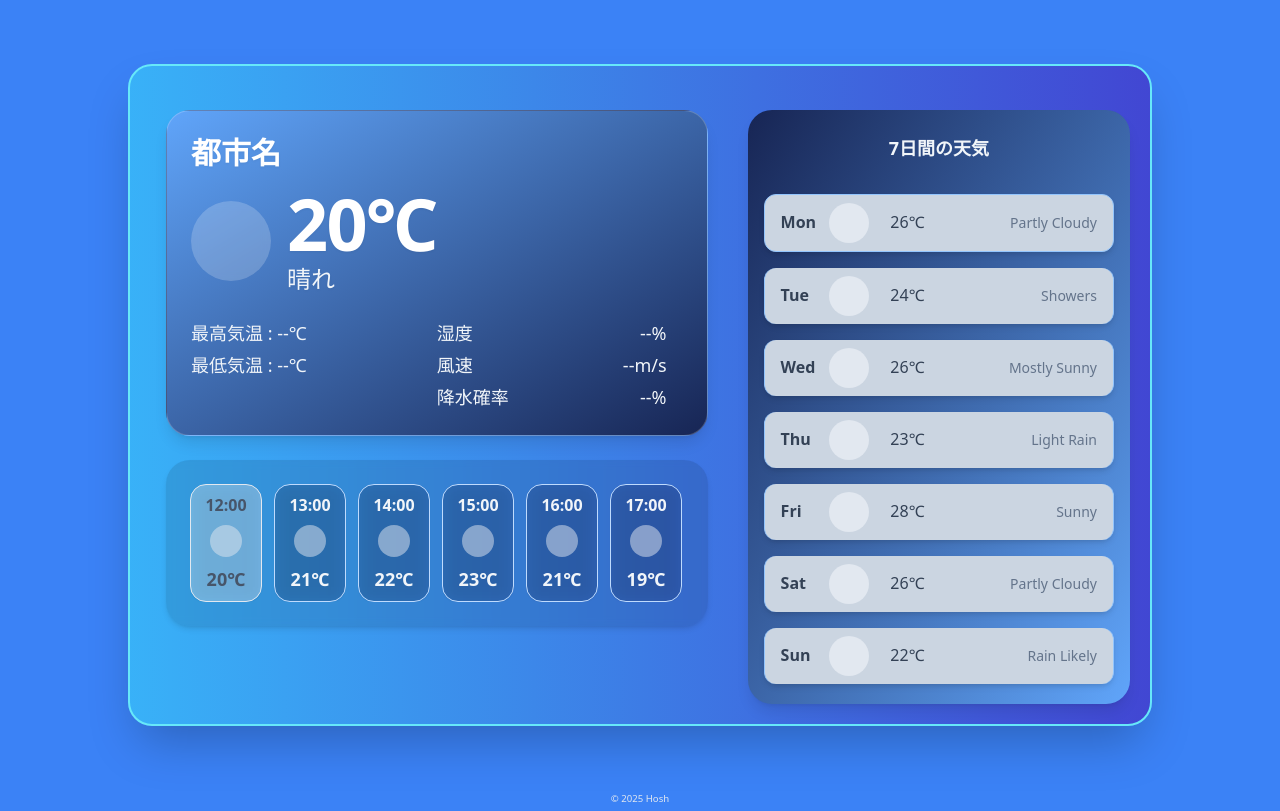
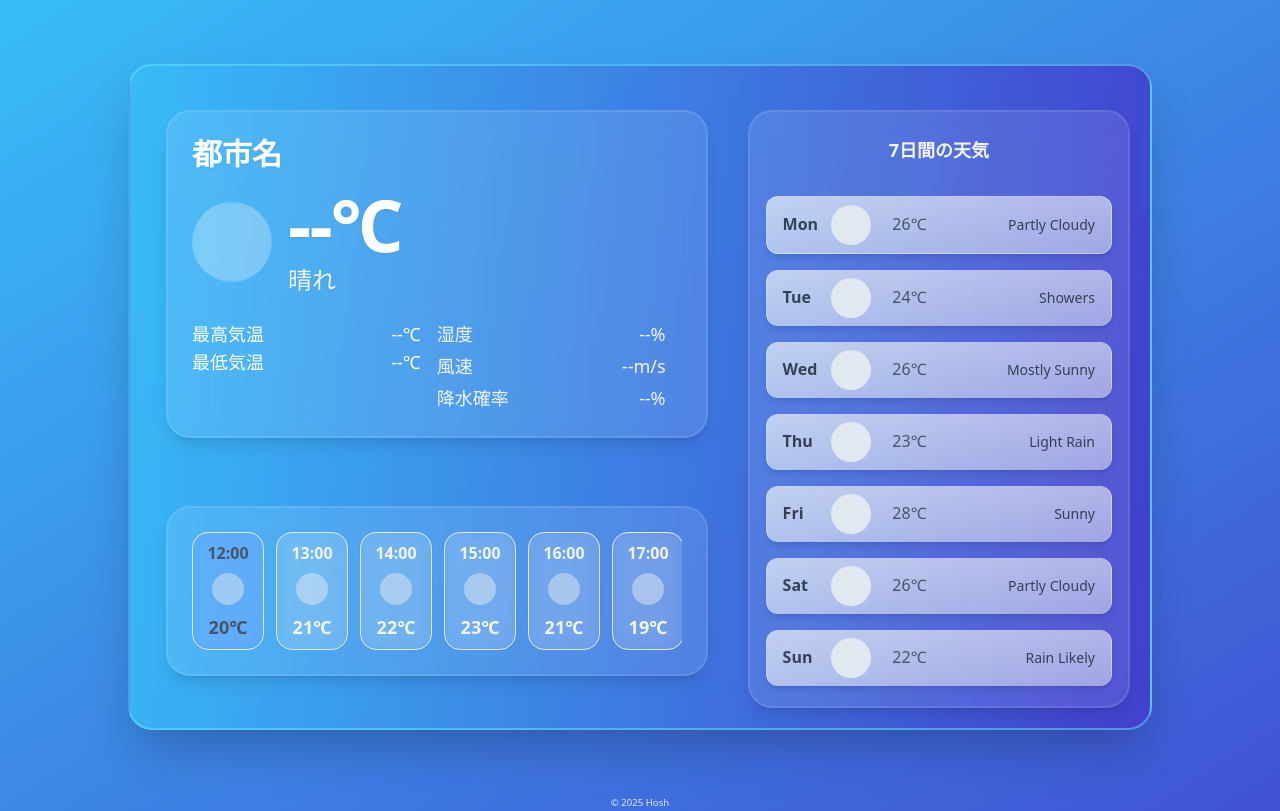
Before and after one commit to fried-hosh/weather-app, a React (Vite) app: page / in a window 1280 px wide. Built offline with nearby package versions, Linux system fonts and the light colour scheme.

Commit message:
refactor: API連携に向けてprops調整 - カード背景と文字色まわりのデザインを微調整

```diff
--- a/src/App.tsx
+++ b/src/App.tsx
@@ -6,14 +6,14 @@ import AppFooter from "./components/AppFootre";
 function App() {
   return (
     // 全体の背景。青のグラデーション
-    <div className="flex flex-col bg-blue-500 text-white">
+    <div className="min-h-dvh flex flex-col bg-gradient-to-br from-sky-400/80 to-indigo-700/80 text-white">
       <main className="flex w-full flex-1 flex-col">
         {/* メディアクエリ */}
         <div
           className="
-          sm:mx-auto sm:max-w-3xl sm:px-4
-          lg:max-w-5xl lg:grid lg:grid-cols-[minmax(0,3fr)_minmax(0,2fr)] lg:gap-6
-          lg:rounded-3xl lg:border-2 lg:border-cyan-300 lg:p-5 lg:my-16 lg:shadow-2xl
+          sm:px-4
+          lg:mx-auto lg:max-w-5xl lg:grid lg:grid-cols-[minmax(0,3fr)_minmax(0,2fr)] lg:gap-6
+          lg:rounded-3xl lg:border-2 lg:border-cyan-300/50 lg:p-5 lg:my-16 lg:shadow-2xl
           lg:bg-gradient-to-r lg:from-sky-400/80 lg:to-indigo-700/80
           "
         >
--- a/src/components/CurrentWeatherCard.tsx
+++ b/src/components/CurrentWeatherCard.tsx
@@ -1,13 +1,15 @@
 type CurrentWeatherCardProps = {
   cityName?: string;
-  temperature?: string;
+  temp?: number;
   description?: string;
   iconUrl?: string;
 };
 
-const CurrentWeatherCard = ({ cityName = "都市名", temperature = "20℃", description = "晴れ", iconUrl }: CurrentWeatherCardProps) => {
+const CurrentWeatherCard = ({ cityName = "都市名", temp, description = "晴れ", iconUrl }: CurrentWeatherCardProps) => {
+  const displayTemp = temp !== undefined ? `${Math.round(temp)}℃` : "--℃";
+
   return (
-    <section aria-labelledby="current-weather-title" className="rounded-3xl border border-white/20 p-6 text-white shadow-lg backdrop-blur-md bg-gradient-to-br from-blue-400 to-blue-950">
+    <section aria-labelledby="current-weather-title" className="rounded-3xl border-2 border-white/10 p-6 text-white shadow-lg backdrop-blur-md bg-white/10">
       {/* 見出し */}
       <header className="mb-4 flex items-center justify-between">
         <h2 id="current-weather-title" className="text-4xl font-semibold drop-shadow-sm lg:text-3xl">
@@ -20,7 +22,7 @@ const CurrentWeatherCard = ({ cityName = "都市名", temperature = "20℃", des
         {iconUrl ? <img className="size-20 drop-shadow-md" src={iconUrl} alt={description || ""} /> : <div className="size-20 rounded-full bg-white/20 backdrop-blur-sm" aria-hidden />}
         <div className="min-w-0 flex-1">
           <p className="text-6xl font-bold leading-none tracking-tight drop-shadow-sm lg:text-7xl" aria-live="polite">
-            {temperature}
+            {displayTemp}
           </p>
           <p className="mt-1 truncate text-2xl font-medium text-slate-100 drop-shadow-sm">{description}</p>
         </div>
@@ -28,13 +30,13 @@ const CurrentWeatherCard = ({ cityName = "都市名", temperature = "20℃", des
 
       <div className="mt-6 grid grid-cols-2 text-lg">
         {/* 最高・最低気温 */}
-        <div className="space-y-1 text-slate-100">
-          <p>
-            <span className="">最高気温 : </span>
+        <div className="">
+          <p className="flex items-baseline justify-between pr-4">
+            <span>最高気温</span>
             <span className="font-medium">--℃</span>
           </p>
-          <p>
-            <span className=""> 最低気温 : </span>
+          <p className="flex items-baseline justify-between pr-4">
+            <span>最低気温</span>
             <span className="font-medium">--℃</span>
           </p>
         </div>
--- a/src/components/DailyForecast.tsx
+++ b/src/components/DailyForecast.tsx
@@ -4,24 +4,30 @@ import AppFooter from "./AppFootre";
 type DailyItem = {
   day: string;
   iconUrl?: string;
-  temp: string;
+  temp: number;
   description?: string;
 };
 
+type DailyForecastProps = {
+  items?: DailyItem[];
+};
+
 const dummyDaily: DailyItem[] = [
-  { day: "Mon", temp: "26℃", description: "Partly Cloudy" },
-  { day: "Tue", temp: "24℃", description: "Showers" },
-  { day: "Wed", temp: "26℃", description: "Mostly Sunny" },
-  { day: "Thu", temp: "23℃", description: "Light Rain" },
-  { day: "Fri", temp: "28℃", description: "Sunny" },
-  { day: "Sat", temp: "26℃", description: "Partly Cloudy" },
-  { day: "Sun", temp: "22℃", description: "Rain Likely" },
+  { day: "Mon", temp: 26, description: "Partly Cloudy" },
+  { day: "Tue", temp: 24, description: "Showers" },
+  { day: "Wed", temp: 26, description: "Mostly Sunny" },
+  { day: "Thu", temp: 23, description: "Light Rain" },
+  { day: "Fri", temp: 28, description: "Sunny" },
+  { day: "Sat", temp: 26, description: "Partly Cloudy" },
+  { day: "Sun", temp: 22, description: "Rain Likely" },
 ];
 
-const DailyForecast = () => {
+const DailyForecast = ({ items }: DailyForecastProps) => {
   const [isExpanded, setIsExpanded] = useState(false);
   const [touchStart, setTouchStart] = useState<number | null>(null);
   const listRef = useRef<HTMLDivElement>(null);
+
+  const data = items && items.length > 0 ? items : dummyDaily;
 
   // シートを開閉する関数
   const toggleSheet = () => {
@@ -97,15 +103,15 @@ const DailyForecast = () => {
 
         ${isExpanded ? "translate-y-0" : "translate-y-[60dvh]"}
 
-        sm:static sm:h-auto sm:translate-y-0 sm:m-0 sm:rounded-3xl
-        lg:shadow-lg lg:backdrop-blur-md lg:bg-gradient-to-tl lg:from-blue-400 lg:to-blue-950 lg:mt-6
+        sm:static sm:h-auto sm:translate-y-0 sm:m-0 sm:rounded-3xl sm:bg-white/10 sm:shadow-lg
+        lg:shadow-lg lg:backdrop-blur-md lg:border-2 lg:border-white/10 lg:mt-6
     `}
     >
       {/* ハンドルバー */}
       <div onClick={toggleSheet} onTouchStart={handleTouchStart} onTouchEnd={handleTouchEnd} className="flex w-full flex-col items-center justify-center pb-2 pt-4 sm:cursor-auto">
         <div className="mt-1 h-1.5 w-12 rounded-full bg-slate-400 sm:hidden" />
 
-        <h2 id="daily-forecast-title" className="pt-2 pb-2 text-center text-lg font-bold text-slate-700 lg:text-slate-100">
+        <h2 id="daily-forecast-title" className="pt-2 pb-2 text-center text-lg font-bold text-slate-700 sm:text-slate-100">
           7日間の天気
         </h2>
       </div>
@@ -117,20 +123,28 @@ const DailyForecast = () => {
         id="daily-forecast-list"
         role="list"
         className="flex-1 overflow-y-auto px-6 pb-8 md:p-4 md:overflow-visible"
-        // スマホで閉じてる時はスクロールさせない（誤操作防止）
+        // スマホで閉じている間はスクロールさせない（誤操作防止）
         style={{ overflowY: isExpanded ? "auto" : "hidden" }}
       >
         <div className="flex flex-col md:gap-3 md:divide-y-0">
-          {dummyDaily.map((item) => (
-            <div key={item.day} className="flex items-center rounded-xl border border-blue-300 bg-slate-300 mb-1 px-4 py-2 shadow-md" role="listitem">
+          {data.map((item) => (
+            <div
+              key={item.day}
+              className="
+                flex items-center rounded-xl border border-white/30 bg-slate-300 mb-1 px-4 py-2 shadow-md
+                sm:bg-slate-200/50
+                sm:bg-gradient-to-br sm:from-white/40 sm:to-white/5
+                "
+              role="listitem"
+            >
               {/* 曜日 */}
-              <p className="w-12 font-semibold text-slate-700">{item.day}</p>
+              <p className="w-12 font-semibold text-slate-700 ">{item.day}</p>
               {/* 天気アイコン */}
               {item.iconUrl ? <img className="size-10 rounded-full" src={item.iconUrl} alt={item.description ?? ""} /> : <div className="size-10 rounded-full bg-slate-200" aria-hidden />}
               {/* 気温 */}
-              <p className="w-14 text-right text-slate-700">{item.temp}</p>
+              <p className="w-14 text-right text-slate-600">{item.temp}℃</p>
               {/* 説明 */}
-              <p className="flex-1 text-right text-sm text-slate-500">{item.description}</p>
+              <p className="flex-1 text-right text-sm text-slate-700">{item.description}</p>
             </div>
           ))}
         </div>
--- a/src/components/HourlyForecast.tsx
+++ b/src/components/HourlyForecast.tsx
@@ -2,28 +2,34 @@ import { useRef } from "react";
 
 type HourlyItem = {
   time: string;
-  temp: string;
+  temp: number;
   iconUrl?: string;
   description?: string;
 };
 
+type HourlyForecastProps = {
+  items?: HourlyItem[];
+};
+
 const dummyHourly: HourlyItem[] = [
-  { time: "12:00", temp: "20℃", description: "くもり" },
-  { time: "13:00", temp: "21℃", description: "くもり時々晴れ" },
-  { time: "14:00", temp: "22℃", description: "晴れ" },
-  { time: "15:00", temp: "23℃", description: "晴れ" },
-  { time: "16:00", temp: "21℃", description: "くもり" },
-  { time: "17:00", temp: "19℃", description: "雨" },
-  { time: "18:00", temp: "18℃", description: "雨" },
-  { time: "19:00", temp: "17℃", description: "雨" },
-  { time: "20:00", temp: "16℃", description: "雨" },
-  { time: "21:00", temp: "15℃", description: "雨" },
-  { time: "22:00", temp: "14℃", description: "雨" },
+  { time: "12:00", temp: 20, description: "くもり" },
+  { time: "13:00", temp: 21, description: "くもり時々晴れ" },
+  { time: "14:00", temp: 22, description: "晴れ" },
+  { time: "15:00", temp: 23, description: "晴れ" },
+  { time: "16:00", temp: 21, description: "くもり" },
+  { time: "17:00", temp: 19, description: "雨" },
+  { time: "18:00", temp: 18, description: "雨" },
+  { time: "19:00", temp: 17, description: "雨" },
+  { time: "20:00", temp: 16, description: "雨" },
+  { time: "21:00", temp: 15, description: "雨" },
+  { time: "22:00", temp: 14, description: "雨" },
 ];
 
-const HourlyForecast = () => {
+const HourlyForecast = ({ items }: HourlyForecastProps) => {
   // スクロール要素への参照を作成
   const scrollRef = useRef<HTMLDivElement>(null);
+
+  const data = items && items.length > 0 ? items : dummyHourly;
 
   // スクロール操作の関数
   const scroll = (direction: "left" | "right") => {
@@ -46,7 +52,7 @@ const HourlyForecast = () => {
     <section
       className="
       group relative w-full
-      lg:rounded-3xl lg:bg-black/10 lg:p-6 lg:backdrop-blur-sm lg:shadow-md
+      lg:rounded-3xl lg:bg-white/10 lg:p-6 lg:backdrop-blur-sm lg:shadow-lg lg:border-2 lg:border-white/10 lg:mt-auto
       "
       aria-labelledby="hourly-forecast-title"
     >
@@ -74,14 +80,14 @@ const HourlyForecast = () => {
       {/* ref={scrollRef}でリストのDOMをuseRef.currentに保存して操作する */}
       <div ref={scrollRef} className="no-scrollbar flex w-full snap-x gap-3 overflow-x-auto scroll-smooth px-1 " role="list">
         {/* ここにAPI入れる */}
-        {dummyHourly.map((item, index) => (
+        {data.map((item, index) => (
           <div
             key={item.time}
             role="listitem"
             className={`flex min-w-[4.5rem] shrink-0 snap-start flex-col items-center justify-between gap-2 rounded-2xl border shadow-sm backdrop-blur transition-colors
           ${
             /* 「Now」など特定の要素を目立たせる場合の条件分岐例（今回はindex=0をハイライト） */
-            index === 0 ? "border-slate-200 bg-white/30 text-slate-600" : "border-blue-200 bg-blue-950/20 text-slate-100"
+            index === 0 ? "border-slate-200 bg-white/40 text-slate-600 lg:bg-blue-400/60" : "bg-white/10 text-slate-100"
           } `}
           >
             {/* 時間 */}
@@ -91,7 +97,7 @@ const HourlyForecast = () => {
             {item.iconUrl ? <img className="size-8 " src={item.iconUrl} alt={item.description ?? ""} /> : <div className="size-8 rounded-full bg-slate-200/50 dark:bg-slate-600/50" aria-hidden />}
 
             {/* 気温 */}
-            <p className="pb-2 text-sm font-bold lg:text-lg">{item.temp}</p>
+            <p className="pb-2 text-sm font-bold lg:text-lg">{item.temp}℃</p>
           </div>
         ))}
       </div>
--- a/src/style.css
+++ b/src/style.css
@@ -28,7 +28,7 @@ body {
 html {
   height: 100%;
   /* 背景色を白くしないための色定義 */
-  background-color: #3b82f6;
+  background-color: #38bdf8;
 }
 
 body {
@@ -40,7 +40,6 @@ body {
     sans-serif;
   line-height: 1.6;
 
-  background-color: #3b82f6;
   min-height: 100dvh;
 }
 
```
